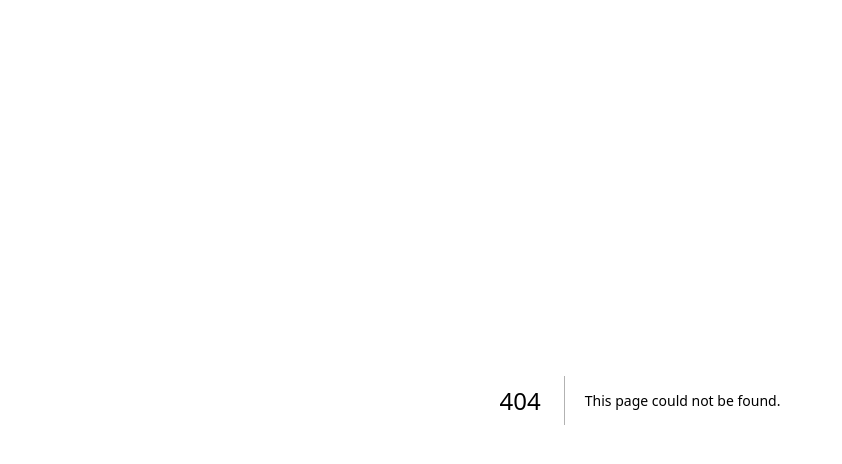
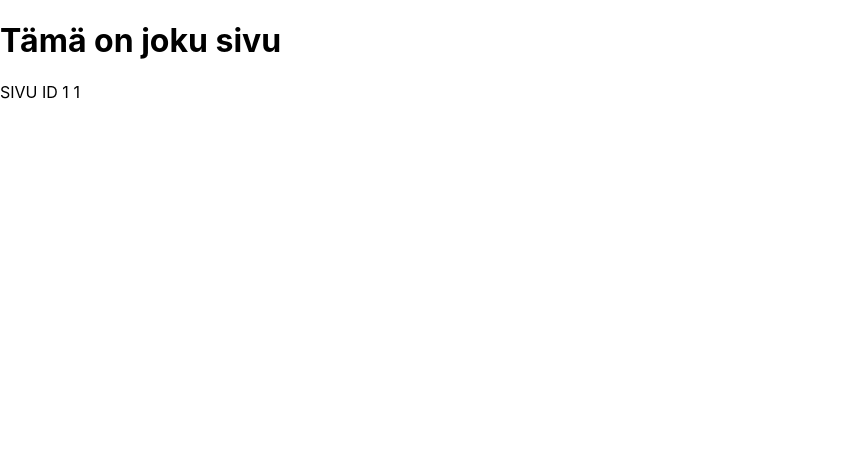
Before and after one commit to SergeiVasilyev/kauppalista2, a Next.js app: page /joku/1/1 in a window 1280 px wide. Before the commit this address had no page. Shown: the top 464 px of the page, without its empty margins (0-842 px from the left). Built offline with nearby package versions, Linux system fonts and the light colour scheme.

Commit message:
toinen dynamic

```diff
--- /dev/null
+++ b/pages/joku/[juttuId]/[toinenId].tsx
@@ -0,0 +1,14 @@
+import { useRouter } from 'next/router'
+
+export default function Post() {
+    const router = useRouter()
+    const { juttuId, toinenId } = router.query
+
+    return (
+    <div>
+        <h1>Tämä on joku sivu</h1>
+        <p>SIVU ID { juttuId } { toinenId }</p>
+    </div>
+    )
+
+}
```
